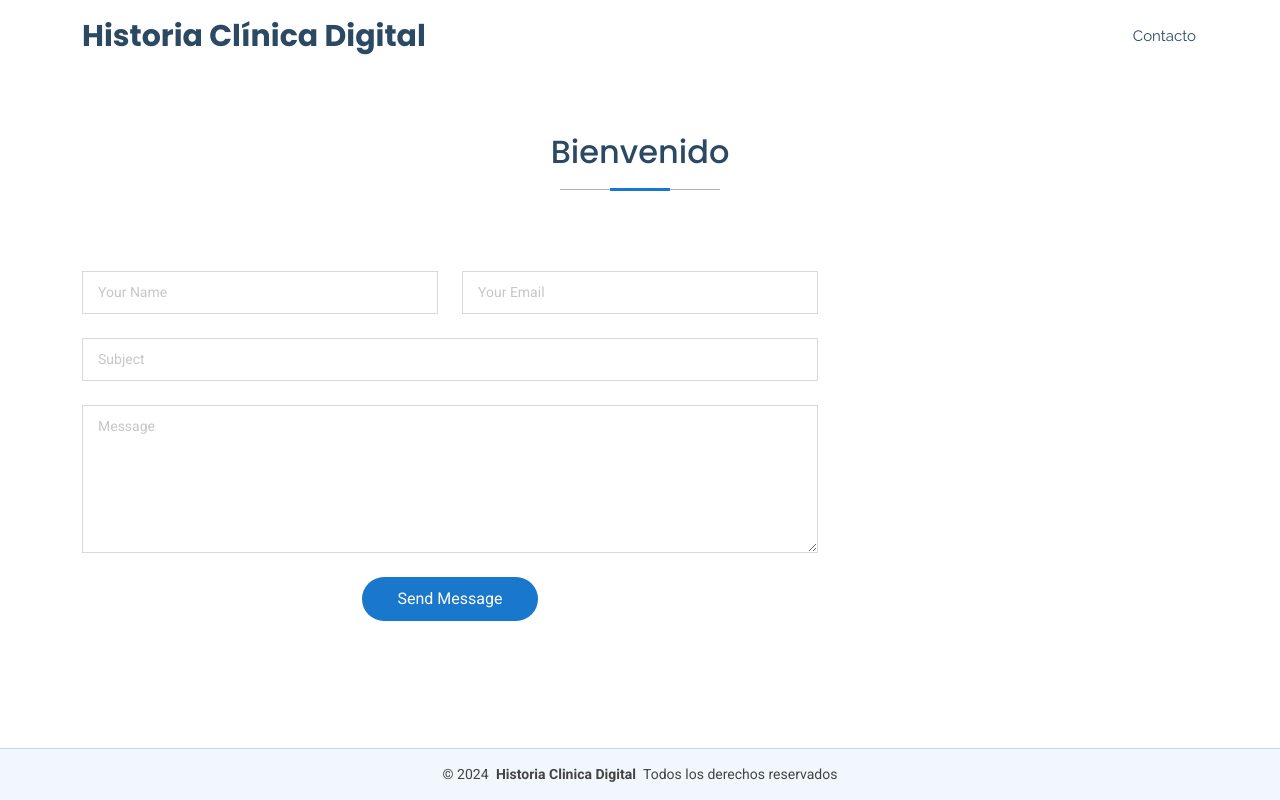
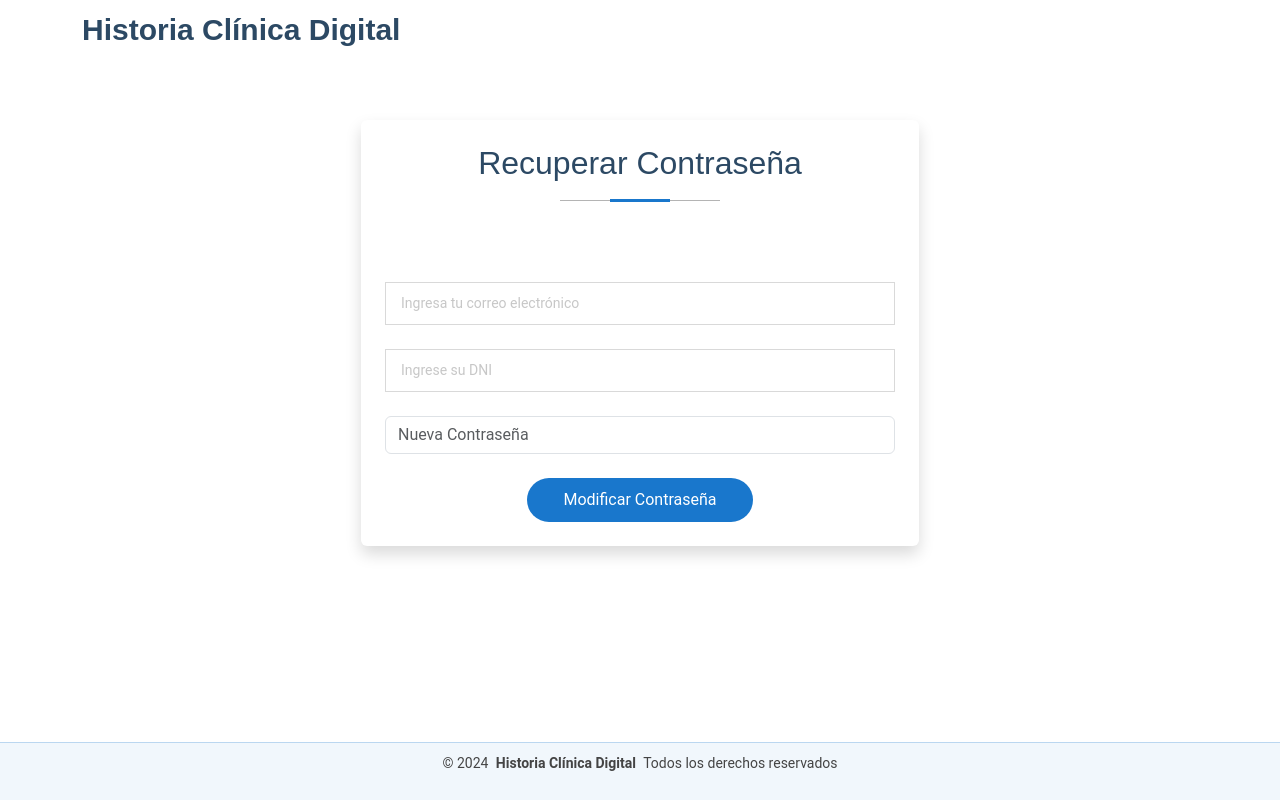
Before and after one commit to lautarog773/proyecto-historia-clinica, a PHP site: page /recover-password.php in a window 1280 px wide. Run offline with PHP 8.4, Linux system fonts and the light colour scheme.

Commit message:
Recuperar contraseña y contacto

```diff
--- a/recover-password.php
+++ b/recover-password.php
@@ -2,137 +2,123 @@
 <html lang="en">
 
 <head>
-  <meta charset="utf-8">
+  <meta charset="UTF-8">
   <meta content="width=device-width, initial-scale=1.0" name="viewport">
-  <title>Historia Clínica Digital</title>
-  <meta name="description" content="">
-  <meta name="keywords" content="">
+  <title>Recuperar Contraseña - Historia Clínica Digital</title>
 
   <!-- Favicons -->
   <link href="assets/img/favicon.png" rel="icon">
   <link href="assets/img/apple-touch-icon.png" rel="apple-touch-icon">
 
-  <!-- Fonts -->
+  <!-- Fonts y CSS -->
   <link href="https://fonts.googleapis.com" rel="preconnect">
   <link href="https://fonts.gstatic.com" rel="preconnect" crossorigin>
-  <link href="https://fonts.googleapis.com/css2?family=Roboto:ital,wght@0,100;0,300;0,400;0,500;0,700;0,900;1,100;1,300;1,400;1,500;1,700;1,900&family=Poppins:ital,wght@0,100;0,200;0,300;0,400;0,500;0,600;0,700;0,800;0,900;1,100;1,200;1,300;1,400;1,500;1,600;1,700;1,800;1,900&family=Raleway:ital,wght@0,100;0,200;0,300;0,400;0,500;0,600;0,700;0,800;0,900;1,100;1,200;1,300;1,400;1,500;1,600;1,700;1,800;1,900&display=swap" rel="stylesheet">
-
-  <!-- Vendor CSS Files -->
   <link href="assets/vendor/bootstrap/css/bootstrap.min.css" rel="stylesheet">
   <link href="assets/vendor/bootstrap-icons/bootstrap-icons.css" rel="stylesheet">
-  <link href="assets/vendor/aos/aos.css" rel="stylesheet">
-  <link href="assets/vendor/fontawesome-free/css/all.min.css" rel="stylesheet">
-  <link href="assets/vendor/glightbox/css/glightbox.min.css" rel="stylesheet">
-  <link href="assets/vendor/swiper/swiper-bundle.min.css" rel="stylesheet">
-
-  <!-- Main CSS File -->
   <link href="assets/css/main.css" rel="stylesheet">
-
+  <style>
+    .alert {
+      display: none;
+      margin-top: 10px;
+    }
+  </style>
 </head>
 
 <body class="index-page">
 
   <header id="header" class="header sticky-top">
     <div class="branding d-flex align-items-center">
-
       <div class="container position-relative d-flex align-items-center justify-content-between">
         <a href="index.php" class="logo d-flex align-items-center me-auto">
-          <!-- Uncomment the line below if you also wish to use an image logo -->
-          <!-- <img src="assets/img/logo.png" alt=""> -->
           <h1 class="sitename">Historia Clínica Digital</h1>
         </a>
-
-        <nav id="navmenu" class="navmenu">
-          <ul>
-            <li><a href="#contact">Contacto</a></li>
-          </ul>
-          <i class="mobile-nav-toggle d-xl-none bi bi-list"></i>
-        </nav>
-
-
       </div>
-
     </div>
-
   </header>
 
   <main class="main">
-
-    <!-- Contact Section -->
-    <section id="login" class="contact section">
-
-      <!-- Section Title -->
-      <div class="container section-title" data-aos="fade-up">
-        <h2>Bienvenido</h2>
-      </div><!-- End Section Title -->
-
-      <div class="container" data-aos="fade-up" data-aos-delay="100">
-
-        <div class="row gy-4">
-
-          <div class="col-lg-8">
-            <form action="forms/contact.php" method="post" class="php-email-form" data-aos="fade-up" data-aos-delay="200">
-              <div class="row gy-4">
-
-                <div class="col-md-6">
-                  <input type="text" name="name" class="form-control" placeholder="Your Name" required="">
+    <section id="recuperar" class="contact section">
+      <div class="container d-flex justify-content-center" data-aos="fade-up">
+        <div class="col-md-8 col-lg-6 p-4 shadow rounded bg-white">
+          <div class="section-title text-center">
+            <h2>Recuperar Contraseña</h2>
           </div>
 
-                <div class="col-md-6 ">
-                  <input type="email" class="form-control" name="email" placeholder="Your Email" required="">
+          <form id="passwordForm" action="process-password.php" method="post" class="php-email-form" data-aos="fade-up" data-aos-delay="200">
+            <div class="row gy-4">
+              <div class="col-md-12">
+                <input type="email" class="form-control" name="email" placeholder="Ingresa tu correo electrónico" required>
               </div>
 
               <div class="col-md-12">
-                  <input type="text" class="form-control" name="subject" placeholder="Subject" required="">
+                <input type="text" class="form-control" name="dni" placeholder="Ingrese su DNI" required>
               </div>
 
               <div class="col-md-12">
-                  <textarea class="form-control" name="message" rows="6" placeholder="Message" required=""></textarea>
+                <input type="password" class="form-control" id="new_password" name="new_password" placeholder="Nueva Contraseña" required>
               </div>
 
               <div class="col-md-12 text-center">
-                  <div class="loading">Loading</div>
-                  <div class="error-message"></div>
-                  <div class="sent-message">Your message has been sent. Thank you!</div>
-
-                  <button type="submit">Send Message</button>
+                <button type="submit" class="btn btn-primary">Modificar Contraseña</button>
               </div>
 
+              <div id="successMessage" class="alert alert-success">Contraseña actualizada con éxito.</div>
+              <div id="errorMessage" class="alert alert-danger">El DNI no coincide con el correo proporcionado.</div>
+              <div id="passwordError" class="alert alert-danger">La nueva contraseña no cumple con los requisitos de seguridad.</div>
             </div>
           </form>
-          </div><!-- End Contact Form -->
-
         </div>
-
       </div>
-
-    </section><!-- /Contact Section -->
-
+    </section>
   </main>
 
   <footer class="footer light-background">
-    <div class="container copyright text-center">
-      <p>© 2024 <strong class="px-1 sitename">Historia Clinica Digital</strong> <span>Todos los derechos reservados </span></p>
+    <div class="container text-center">
+      <p>© 2024 <strong class="px-1 sitename">Historia Clínica Digital</strong> <span>Todos los derechos reservados</span></p>
     </div>
   </footer>
 
-  <!-- Scroll Top -->
-  <a href="#" id="scroll-top" class="scroll-top d-flex align-items-center justify-content-center"><i class="bi bi-arrow-up-short"></i></a>
-
-  <!-- Preloader -->
-  <div id="preloader"></div>
-
-  <!-- Vendor JS Files -->
   <script src="assets/vendor/bootstrap/js/bootstrap.bundle.min.js"></script>
-  <script src="assets/vendor/php-email-form/validate.js"></script>
   <script src="assets/vendor/aos/aos.js"></script>
-  <script src="assets/vendor/glightbox/js/glightbox.min.js"></script>
-  <script src="assets/vendor/purecounter/purecounter_vanilla.js"></script>
-  <script src="assets/vendor/swiper/swiper-bundle.min.js"></script>
-
-  <!-- Main JS File -->
   <script src="assets/js/main.js"></script>
 
+  <!-- mostrar mensajes temporales y validar la contraseña -->
+  <script>
+    document.addEventListener('DOMContentLoaded', function () {
+      const urlParams = new URLSearchParams(window.location.search);
+      if (urlParams.has('status')) {
+        const status = urlParams.get('status');
+        if (status === 'success') {
+          document.getElementById('successMessage').style.display = 'block';
+        } else if (status === 'error') {
+          document.getElementById('errorMessage').style.display = 'block';
+        }
+
+        setTimeout(() => {
+          document.getElementById('successMessage').style.display = 'none';
+          document.getElementById('errorMessage').style.display = 'none';
+        }, 5000);
+      }
+
+      // validar la contraseña antes de enviar el formulario
+      document.getElementById('passwordForm').addEventListener('submit', function (e) {
+        const password = document.getElementById('new_password').value;
+        const passwordError = document.getElementById('passwordError');
+
+        // validar la contraseña
+        const passwordRegex = /^(?=.*[a-z])(?=.*[A-Z])(?=.*\d)(?=.*[!@#$%^&*])[A-Za-z\d!@#$%^&*]{8,}$/;
+
+        if (!passwordRegex.test(password)) {
+          e.preventDefault();
+          passwordError.style.display = 'block';
+
+          setTimeout(() => {
+            passwordError.style.display = 'none';
+          }, 5000);
+        }
+      });
+    });
+  </script>
 </body>
 
 </html>
```
Also changed, not shown: contact.php (+15 -15 lines), process-password.php (added, +47 -0 lines). Lines whose indentation alone changed are shown as unchanged.
